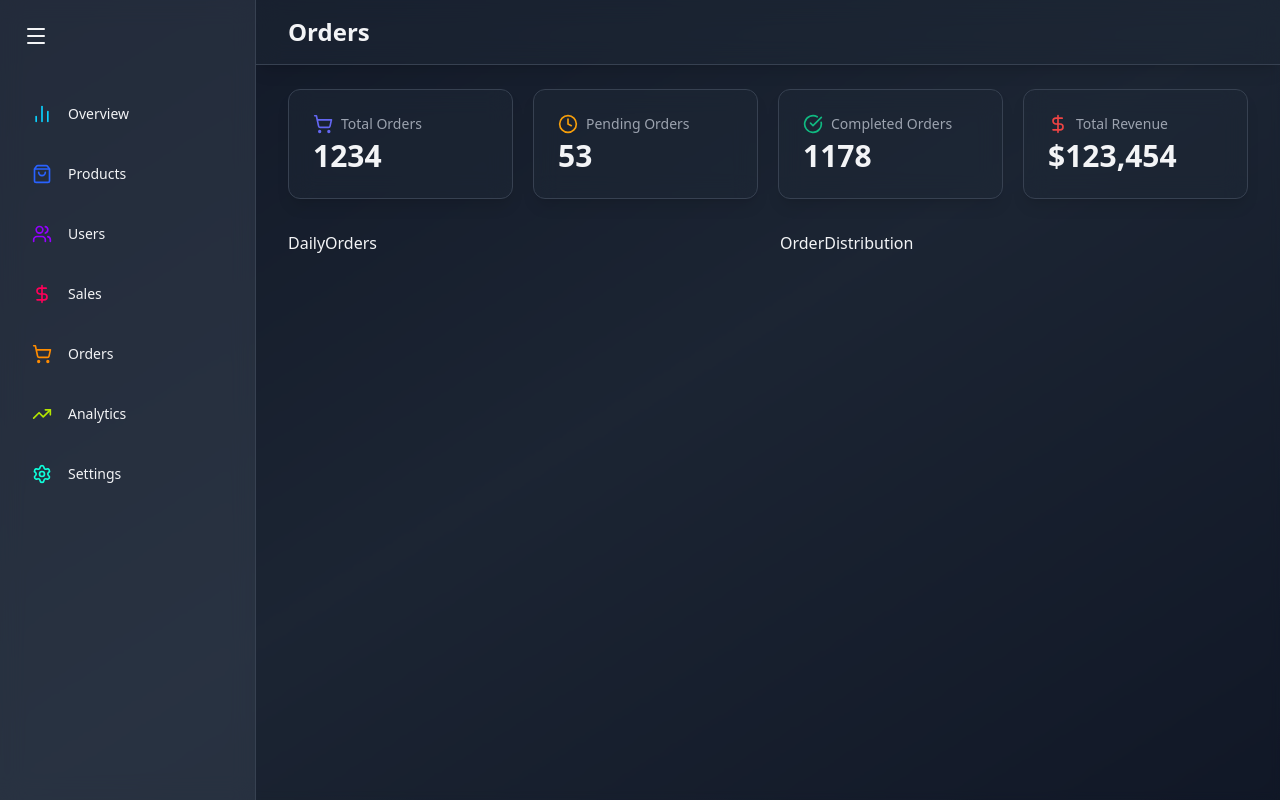
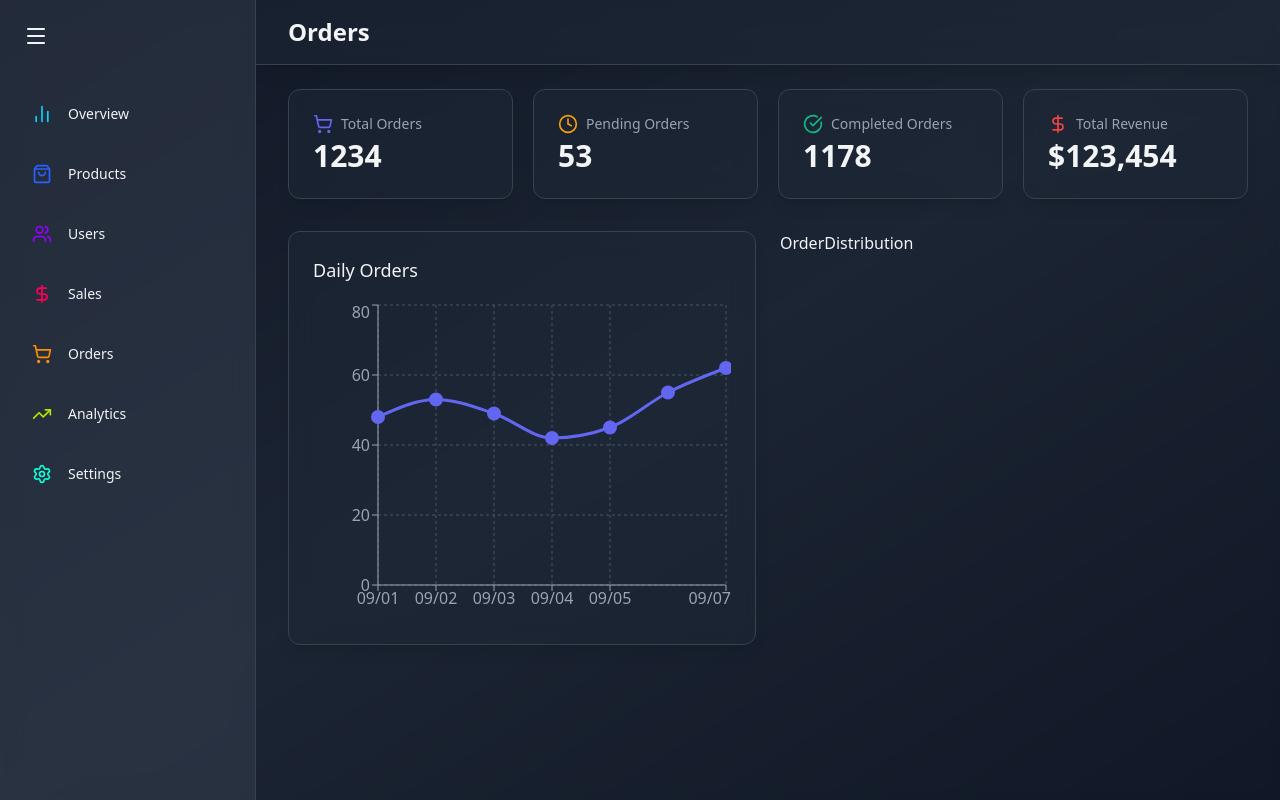
Before and after one commit to devrolet/react-admin-dashboard, a React (Vite) app: page /orders in a window 1280 px wide. Built offline with nearby package versions, Linux system fonts and the light colour scheme.

Commit message:
Complete DailyOrders chart, made small cosmetic updates to code and UI

```diff
--- a/src/components/orders/DailyOrders.jsx
+++ b/src/components/orders/DailyOrders.jsx
@@ -1,6 +1,54 @@
+import { LineChart, Line, XAxis, YAxis, CartesianGrid, Tooltip, ResponsiveContainer } from "recharts";
+// eslint-disable-next-line no-unused-vars
+import { motion } from "framer-motion";
+
+const DAILY_ORDERS_DATA = [
+  { date: "09/01", orders: 48 },
+  { date: "09/02", orders: 53 },
+  { date: "09/03", orders: 49 },
+  { date: "09/04", orders: 42 },
+  { date: "09/05", orders: 45 },
+  { date: "09/06", orders: 55 },
+  { date: "09/07", orders: 62 },
+]
+
 const DailyOrders = () => {
   return (
-    <div>DailyOrders</div>
+        <motion.div
+          className="bg-gray-800 bg-opacity-50 backdrop-blur-md shadow-lg rounded-xl p-6 border border-gray-700"
+          initial={{ opacity: 0, y: 20 }}
+          animate={{ opacity: 1, y: 0 }}
+          transition={{ delay: 0.2 }}
+        >
+          <h2
+            className="text-lg font-medium mb-4 text-gray-100"
+          >Daily Orders</h2>
+
+          <div className="h-80">
+            <ResponsiveContainer width={"100%"} height={"100%"}>
+              <LineChart data={DAILY_ORDERS_DATA}>
+                <CartesianGrid strokeDasharray="3 3" stroke="#4B5563" />
+                <XAxis dataKey={"date"} stroke="#9ca3af" />
+                <YAxis stroke="#9ca3af" />
+                <Tooltip
+                  contentStyle={{
+                    backgroundColor: "rgba(31, 41, 55, 0.8)",
+                    borderColor: "#4B5563"
+                  }}
+                  itemStyle={{ color: "#E5E7EB"}}
+                />
+                <Line
+                  type="monotone"
+                  dataKey={"orders"}
+                  stroke="#6366F1"
+                  strokeWidth={3}
+                  dot={{ fill: "#6366F1", strokeWidth: 2, r: 6 }}
+                  activeDot={{ r: 8, strokeWidth: 2}}
+                />
+              </LineChart>
+            </ResponsiveContainer>
+          </div>
+        </motion.div>
   )
 }
 
--- a/src/components/overview/SalesOverviewChart.jsx
+++ b/src/components/overview/SalesOverviewChart.jsx
@@ -1,8 +1,9 @@
 import { LineChart, Line, XAxis, YAxis, CartesianGrid, Tooltip, ResponsiveContainer } from "recharts";
+// eslint-disable-next-line no-unused-vars
 import { motion } from "framer-motion";
 
 // TODO: Change name to month? SET TO MONTH: BE SURE NO ISSUES ARISE IN FUTURE
-const salesData = [
+const SALES_DATA = [
   { month: "Jul", sales: 4500 },
   { month: "Aug", sales: 4000 },
   { month: "Sep", sales: 4800 },
@@ -31,7 +32,7 @@ const SalesOverviewChart = () => {
 
       <div className="h-80">
         <ResponsiveContainer width={"100%"} height={"100%"}>
-          <LineChart data={salesData}>
+          <LineChart data={SALES_DATA}>
             <CartesianGrid strokeDasharray="3 3" stroke="#4B5563" />
             <XAxis dataKey={"month"} stroke="#9ca3af" />
             <YAxis stroke="#9ca3af" />
--- a/src/pages/UsersPage.jsx
+++ b/src/pages/UsersPage.jsx
@@ -42,7 +42,7 @@ const UsersPage = () => {
             color="#10B981"
           />
           <StatCard
-            name="ActiveUsers"
+            name="Active Users"
             icon={UserCheck}
             value={USER_STATS.activeUsers.toLocaleString()}
             color="#F59E0B"
```
